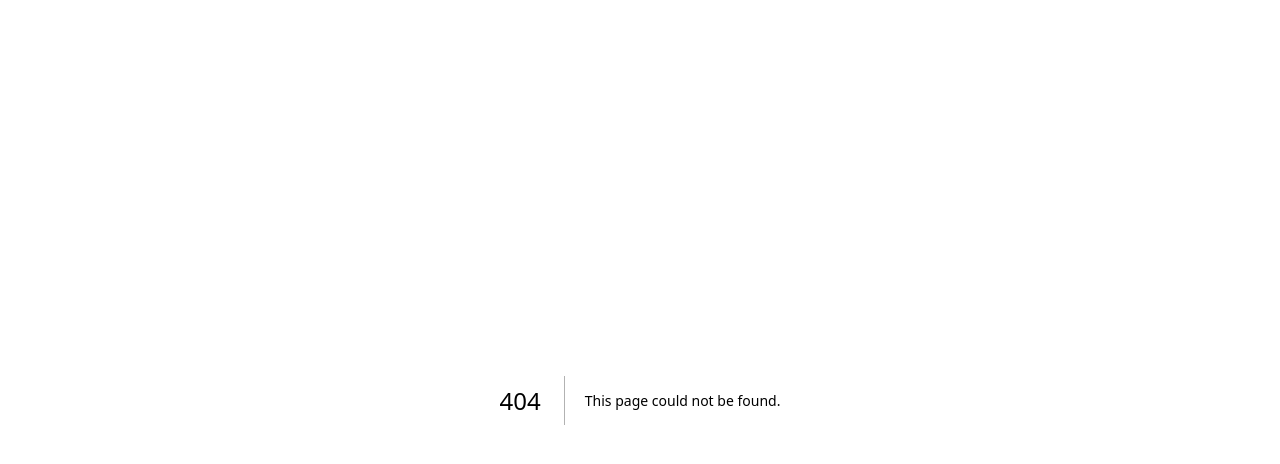
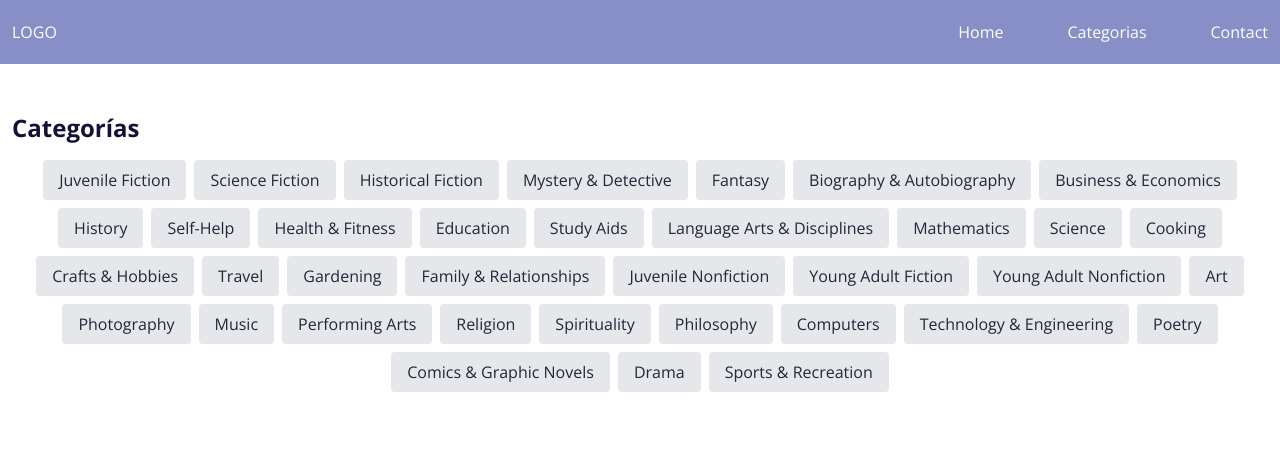
Before and after one commit to Oscarandio/book-app, a Next.js app: page /categories in a window 1280 px wide. Before the commit this address had no page. Shown: the top 464 px of the page. Built offline with nearby package versions, Linux system fonts and the light colour scheme.

Commit message:
categorias añadidas

```diff
--- /dev/null
+++ b/app/categories/page.tsx
@@ -0,0 +1,35 @@
+// lib/CategoryButtons.tsx
+"use client";
+
+import categoriesData from "@/lib/BookCategories.json"; // Importar el archivo JSON
+
+// Definir la interfaz para el tipo de datos del JSON
+interface CategoriesData {
+  categories: string[];
+}
+
+const CategoryButtons: React.FC = () => {
+  const { categories } = categoriesData as CategoriesData; // Tipar los datos importados
+  return (
+    <section className='container mx-auto px-3 my-12'>
+      <header>
+        <h1 className='text-2xl text-primary font-bold mb-4'>Categorías</h1>
+      </header>
+      <ul className='flex flex-wrap gap-2 justify-center'>
+        {categories.map((category, index) => (
+          <li key={index}>
+            <button
+              type='button'
+              className='px-4 py-2 bg-gray-200 text-gray-800 rounded hover:bg-gray-300 transition-colors'
+              onClick={() => alert(`Category: ${category}`)}
+            >
+              {category}
+            </button>
+          </li>
+        ))}
+      </ul>
+    </section>
+  );
+};
+
+export default CategoryButtons;
--- a/app/layout.tsx
+++ b/app/layout.tsx
@@ -1,11 +1,12 @@
-import type { Metadata } from 'next';
-import { openSans } from './fonts';
-import './globals.css';
+import type { Metadata } from "next";
+import { openSans } from "./fonts";
+import "./globals.css";
+import Nav from "@/components/Nav";
 
 export const metadata: Metadata = {
-  title: 'Book App',
+  title: "Book App",
   description:
-    'Lleva un registro de los libros que has leído y los que te gustaría leer',
+    "Lleva un registro de los libros que has leído y los que te gustaría leer",
 };
 
 export default function RootLayout({
@@ -15,7 +16,10 @@ export default function RootLayout({
 }>) {
   return (
     <html lang='en'>
-      <body className={`${openSans.className} antialiased`}>{children}</body>
+      <body className={`${openSans.className} antialiased`}>
+        <Nav />
+        {children}
+      </body>
     </html>
   );
 }
--- a/app/page.tsx
+++ b/app/page.tsx
@@ -1,11 +1,10 @@
-import Nav from '@/components/Nav';
-import BookList from '@/components/BookList';
+import BookList from "@/components/BookList";
+
 
 const Home: React.FC = () => {
   return (
     <>
-      <Nav />;
-      <BookList />;
+        <BookList />
     </>
   );
 };
--- a/components/BookCard.tsx
+++ b/components/BookCard.tsx
@@ -1,56 +1,53 @@
 // components/BookCard.tsx
-import Image from 'next/image';
+import Image from "next/image";
 
 interface BookCardProps {
   title: string;
   authors: string[];
+  publishedDate: string;
   thumbnail: string;
   description: string;
+  pageCount: number;
 }
-
-const truncateText = (text: string | undefined, maxLength: number) => {
-  if (!text) {
-    // Si no hay descripción, devolver una cadena vacía o un mensaje por defecto
-    return 'Descripción no disponible';
-  }
-
-  if (text.length > maxLength) {
-    // Truncar el texto y agregar '...'
-    return text.slice(0, maxLength) + ' ...';
-  }
-
-  // Agregar un punto final si el texto no se trunca
-  return text.trim() + '.';
-};
 
 const BookCard: React.FC<BookCardProps> = ({
   title,
   authors,
   thumbnail,
   description,
+  publishedDate,
+  pageCount,
 }) => {
-  const MAX_LENGTH = 180; // Longitud máxima para truncar el texto
-  const displayDescription = truncateText(description, MAX_LENGTH);
-  const defaultThumbnail = '/default-thumbnail.jpg';
+  const defaultThumbnail = "/default-thumbnail.jpg";
 
   return (
-    <article className='flex my-5 lg:my-8 border-2 border-transparent rounded-xl hover:border-2 hover:border-primary p-1 cursor-pointer'>
-      <figure className='relative w-28 h-40 flex-shrink-0'>
+    <article className='flex my-4 lg:my-6 border-2 border-transparent rounded-xl hover:border-2 hover:border-jacaranda p-1 cursor-pointer'>
+      <figure className='relative w-28 h-44 flex-shrink-0'>
         <Image
           className='rounded-lg'
           src={thumbnail || defaultThumbnail}
           alt={title}
           fill
           sizes='(max-width: 640px) 100vw, (max-width: 1024px) 50vw, 20vw'
-          style={{ objectFit: 'cover' }}
+          style={{ objectFit: "cover" }}
         />
       </figure>
       <section className='ml-4 text-primary'>
-        <h3 className=' text-xl font-bold'>{title || 'Sin título'}</h3>
+        <h3 className='line-clamp-2 text-xl font-bold'>
+          {title || "Sin título"}
+        </h3>
         <p className='text-sm font-light mt-1 mb-4'>
-          {authors.join(', ') || 'Autor desconocido'}
+          {`${
+            authors.join(", ") || "Autor desconocido"
+          } · ${publishedDate.slice(0, 4)}`}
         </p>
-        <p className='line-clamp-3 mt-1'>{displayDescription}</p>
+
+        <p className='line-clamp-3 mt-1'>
+          {description || "Descripción no disponibe"}
+        </p>
+        <p className='text-sm font-light mt-3'>
+          {`Número de páginas:  ${pageCount || "no disponibe"}`}
+        </p>
       </section>
     </article>
   );
--- a/components/BookList.tsx
+++ b/components/BookList.tsx
@@ -1,7 +1,7 @@
-'use client';
+"use client";
 
-import { useState, useEffect } from 'react';
-import BookCard from '../components/BookCard';
+import { useState, useEffect } from "react";
+import BookCard from "../components/BookCard";
 
 const BookList: React.FC = () => {
   const [books, setBooks] = useState<any[]>([]);
@@ -9,26 +9,26 @@ const BookList: React.FC = () => {
 
   useEffect(() => {
     const fetchBooks = async () => {
-      const query = 'harry potter'; // Consulta estática para prueba
+      const category = "Fantasy"; // Consulta estática para prueba
       const maxResults = 9; // Número máximo de resultados por consulta
       try {
         const response = await fetch(
-          `https://www.googleapis.com/books/v1/volumes?q=${encodeURIComponent(
-            query
-          )}&key=AIzaSyCfheD5T1EkGQspFI9S9QAGXKkK7_YMYSw&maxResults=${maxResults}`
+          `https://www.googleapis.com/books/v1/volumes?q=subject:${encodeURIComponent(
+            category
+          )}&key=AIzaSyCfheD5T1EkGQspFI9S9QAGXKkK7_YMYSw&maxResults=${maxResults}&langRestrict=es`
         );
         const data = await response.json();
-        console.log('Response data:', data); // Añadir esto para ver la respuesta
+        console.log("Response data:", data); // Añadir esto para ver la respuesta
         // Asegúrate de que data.items sea un array
         if (Array.isArray(data.items)) {
           setBooks(data.items); // Reemplaza la lista existente de libros
         } else {
-          console.log('No items found in data');
+          console.log("No items found in data");
           setBooks([]); // Asegura que `books` sea un array vacío si no hay resultados
         }
       } catch (error) {
-        console.error('Error fetching books:', error);
-        setError('Error fetching books');
+        console.error("Error fetching books:", error);
+        setError("Error fetching books");
         setBooks([]); // Asegura que `books` sea un array vacío en caso de error
       }
     };
@@ -36,7 +36,7 @@ const BookList: React.FC = () => {
   }, []);
 
   return (
-    <div className='min-h-[900px] flex items-center justify-center mx-3'>
+    <div className='flex justify-center mx-3 my-6'>
       {error && <p className='text-red-500'>{error}</p>}
       <div className='container mx-auto'>
         {Array.isArray(books) && books.length > 0 ? (
@@ -46,14 +46,16 @@ const BookList: React.FC = () => {
                 key={book.id}
                 title={book.volumeInfo.title}
                 authors={book.volumeInfo.authors || []}
-                thumbnail={book.volumeInfo.imageLinks?.thumbnail || ''}
+                publishedDate={book.volumeInfo.publishedDate}
+                thumbnail={book.volumeInfo.imageLinks?.thumbnail || ""}
                 description={book.volumeInfo.description}
+                pageCount={book.volumeInfo.pageCount}
               />
             ))}
           </div>
         ) : (
           <div className='w-full flex justify-center'>
-            <p className='text-4xl'>No books found</p>
+            <p className='text-4xl'>No se ha encontrado ningún libro</p>
           </div>
         )}
       </div>
--- a/components/Nav.tsx
+++ b/components/Nav.tsx
@@ -13,10 +13,10 @@ const Nav: React.FC<NavProps> = () => {
         </div>
         <ul className='flex space-x-16'>
           <li>
-            <a href='/about'>Home</a>
+            <a href='/'>Home</a>
           </li>
           <li>
-            <a href='/services'>About</a>
+            <a href='/categories'>Categorias</a>
           </li>
           <li>
             <a href='/contact'>Contact</a>
--- /dev/null
+++ b/lib/BookCategories.json
@@ -0,0 +1,40 @@
+{
+  "categories": [
+    "Juvenile Fiction",
+    "Science Fiction",
+    "Historical Fiction",
+    "Mystery & Detective",
+    "Fantasy",
+    "Biography & Autobiography",
+    "Business & Economics",
+    "History",
+    "Self-Help",
+    "Health & Fitness",
+    "Education",
+    "Study Aids",
+    "Language Arts & Disciplines",
+    "Mathematics",
+    "Science",
+    "Cooking",
+    "Crafts & Hobbies",
+    "Travel",
+    "Gardening",
+    "Family & Relationships",
+    "Juvenile Nonfiction",
+    "Young Adult Fiction",
+    "Young Adult Nonfiction",
+    "Art",
+    "Photography",
+    "Music",
+    "Performing Arts",
+    "Religion",
+    "Spirituality",
+    "Philosophy",
+    "Computers",
+    "Technology & Engineering",
+    "Poetry",
+    "Comics & Graphic Novels",
+    "Drama",
+    "Sports & Recreation"
+  ]
+}
--- a/lib/googlebooks.ts
+++ /dev/null
@@ -1,5 +0,0 @@
-const searchBooks = async (query) => {
-    const response = await fetch(`https://www.googleapis.com/books/v1/volumes?q=${query}&key=YOUR_API_KEY`);
-    const data = await response.json();
-    return data.items;
-};
```
Also changed, not shown: 1 other file (tests, documents, lock files or other folders).
